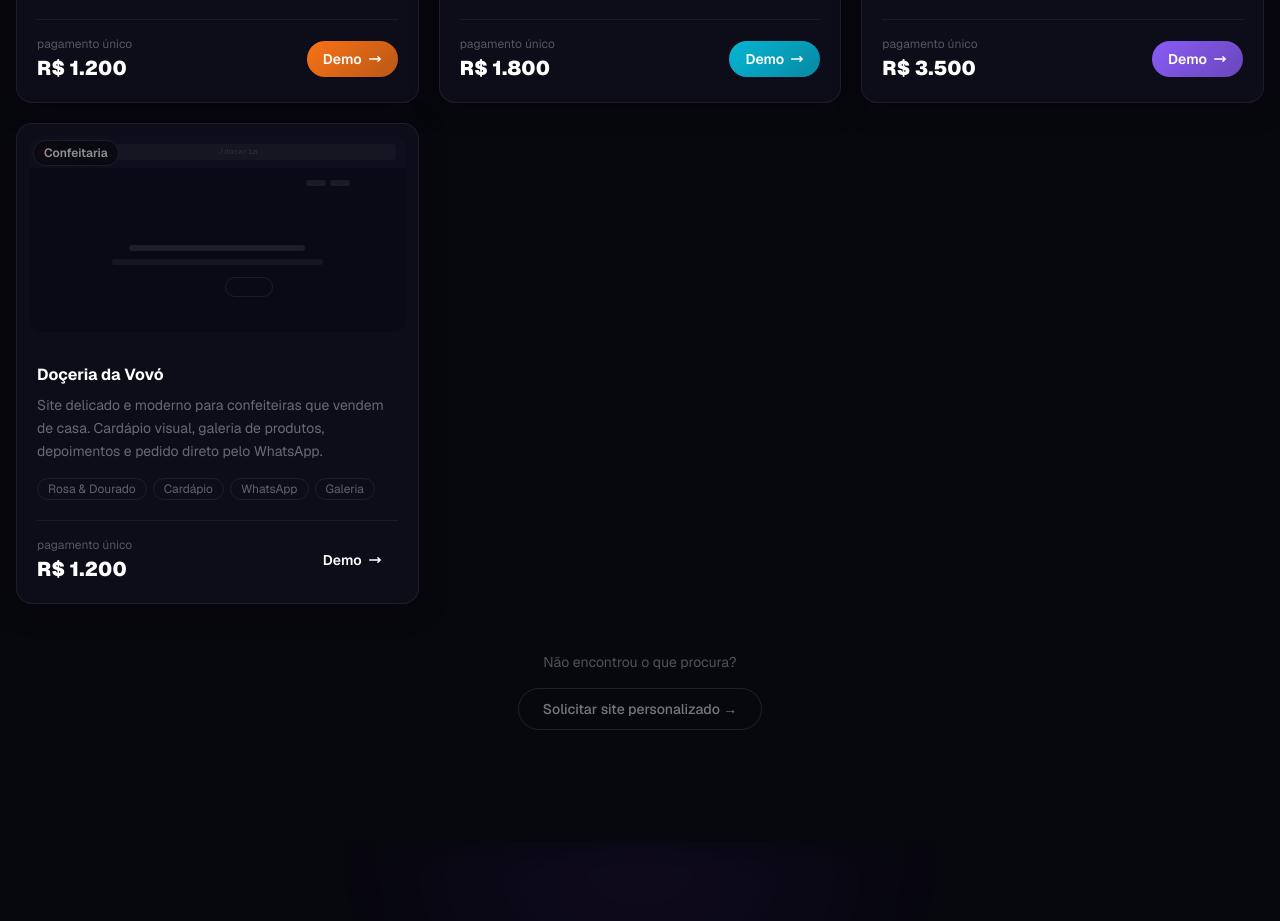
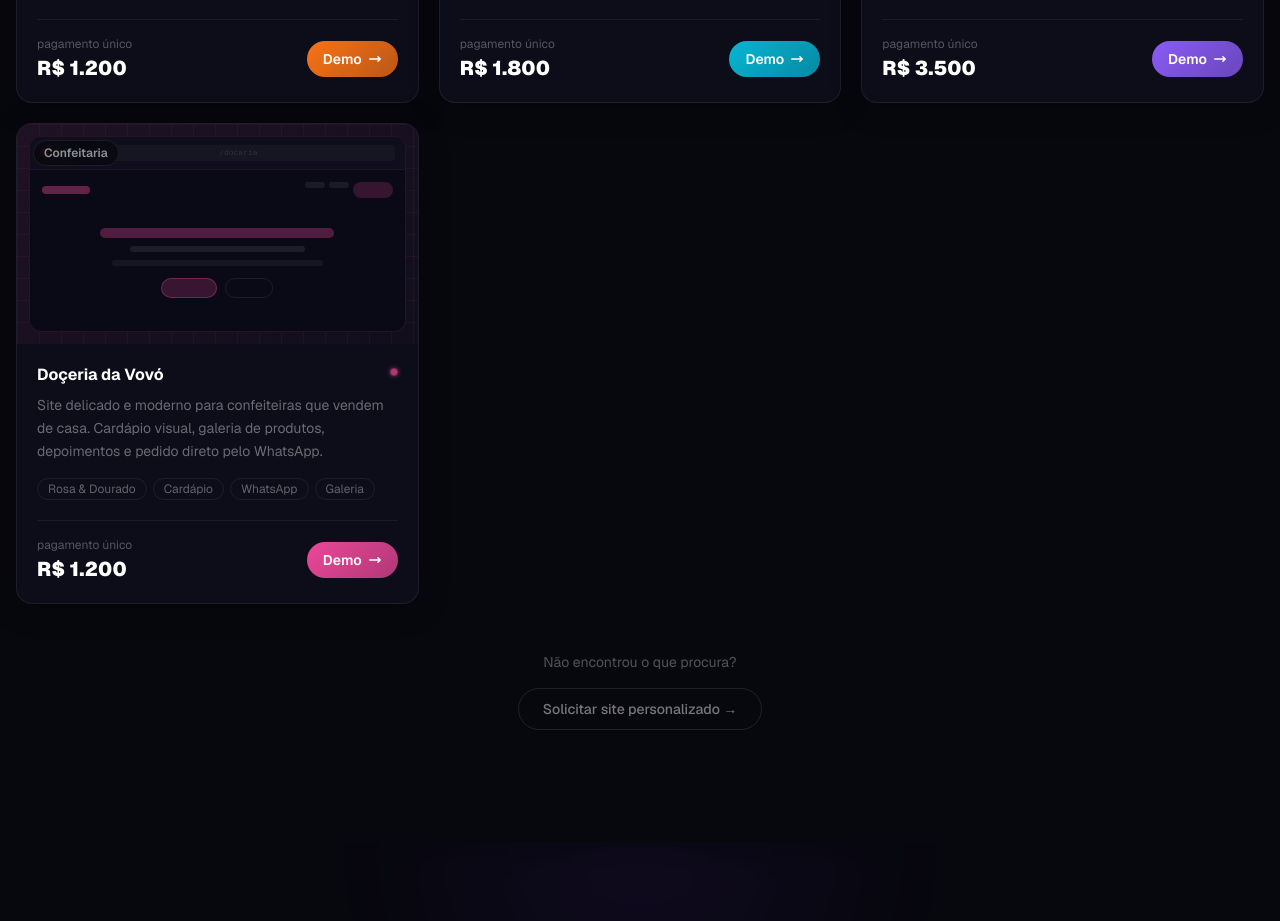
Before and after one commit to Hadaward37/dudustudio, a Next.js app: page / in a window 1280 px wide. Shown: the part 1640-2561 px from the top of the page. Built offline with nearby package versions, Linux system fonts and the light colour scheme.

Commit message:
fix: adiciona cor rosa ao card da Doçeria da Vovó no SitesGrid
Co-Authored-By: Claude Sonnet 4.6 <noreply@anthropic.com>

```diff
--- a/src/components/sections/SitesGrid.tsx
+++ b/src/components/sections/SitesGrid.tsx
@@ -7,7 +7,7 @@
 import Link from "next/link";
 import { sites, formatPrice } from "@/lib/sites";
 
-const SITE_ACCENTS = ["#f97316", "#06b6d4", "#8b5cf6"];
+const SITE_ACCENTS = ["#f97316", "#06b6d4", "#8b5cf6", "#ec4899"];
 
 export default function SitesGrid() {
   return (
```
